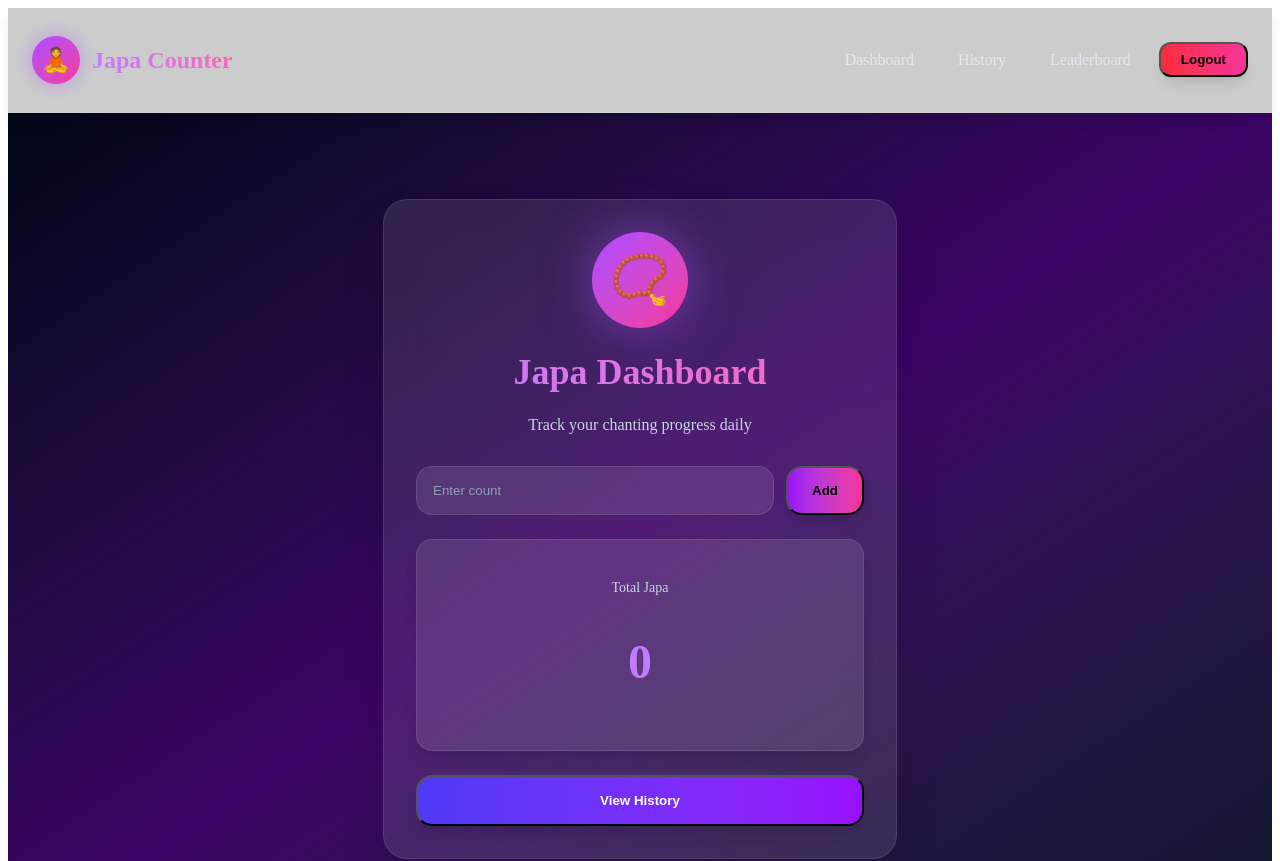
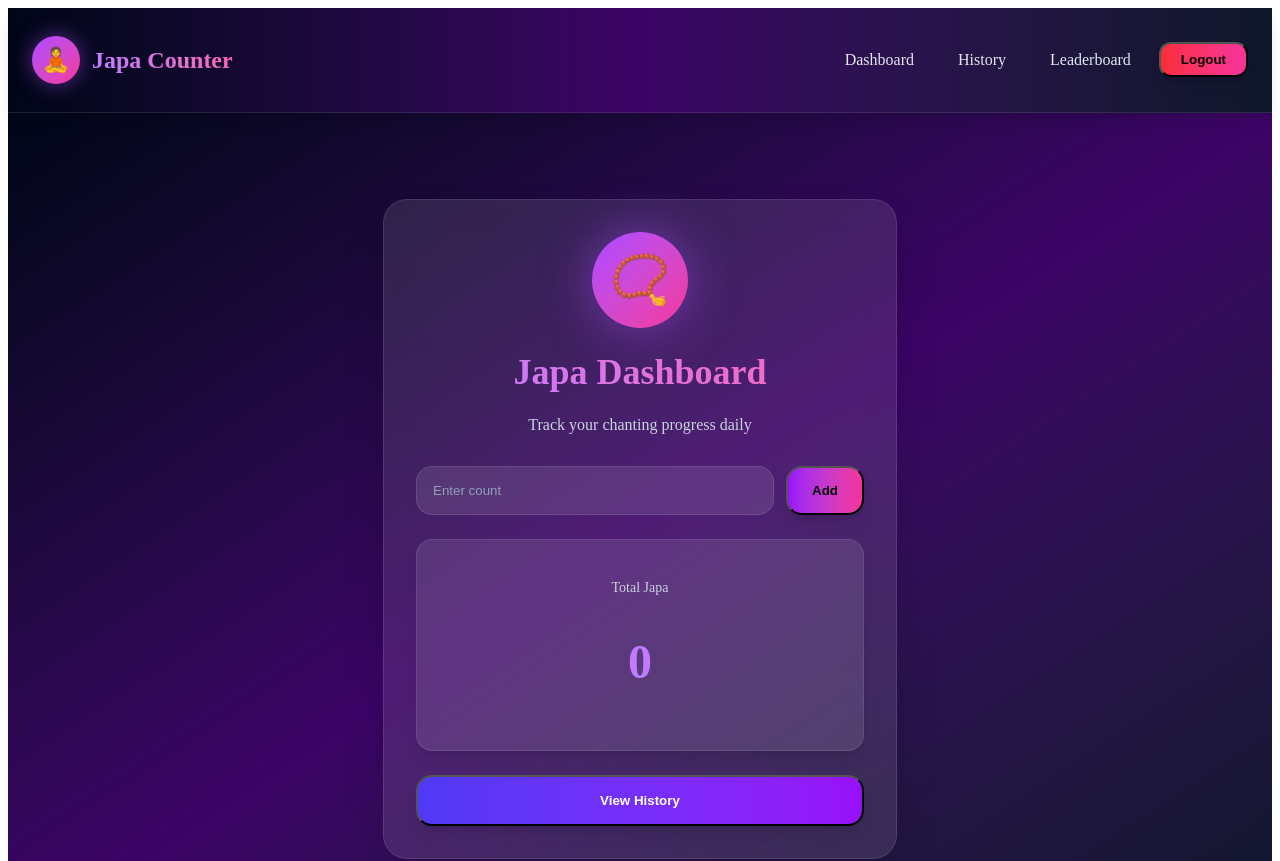
Before and after one commit to madhvesha/japaCounter_Frontend, a React (Vite) app: page /dashboard in a window 1280 px wide. Shown: the top 861 px of the page. Built offline with nearby package versions, Linux system fonts and the light colour scheme; no server answers; sample sign-in values are in the browser's storage.

Commit message:
Updated UI navbar2

```diff
--- a/src/component/Navbar.jsx
+++ b/src/component/Navbar.jsx
@@ -14,7 +14,7 @@ export default function Navbar() {
     };
 
     return (
-        <nav className="bg-black/20 backdrop-blur-xl border-b border-white/10 px-4 md:px-6 py-4 text-white shadow-lg sticky top-0 z-50">
+        <nav className="bg-gradient-to-r from-slate-950 via-purple-950 to-slate-900 border-b border-white/10 px-4 md:px-6 py-4 text-white shadow-lg sticky top-0 z-50">
 
             <div className="max-w-7xl mx-auto flex flex-col md:flex-row md:justify-between md:items-center gap-4">
 
```
